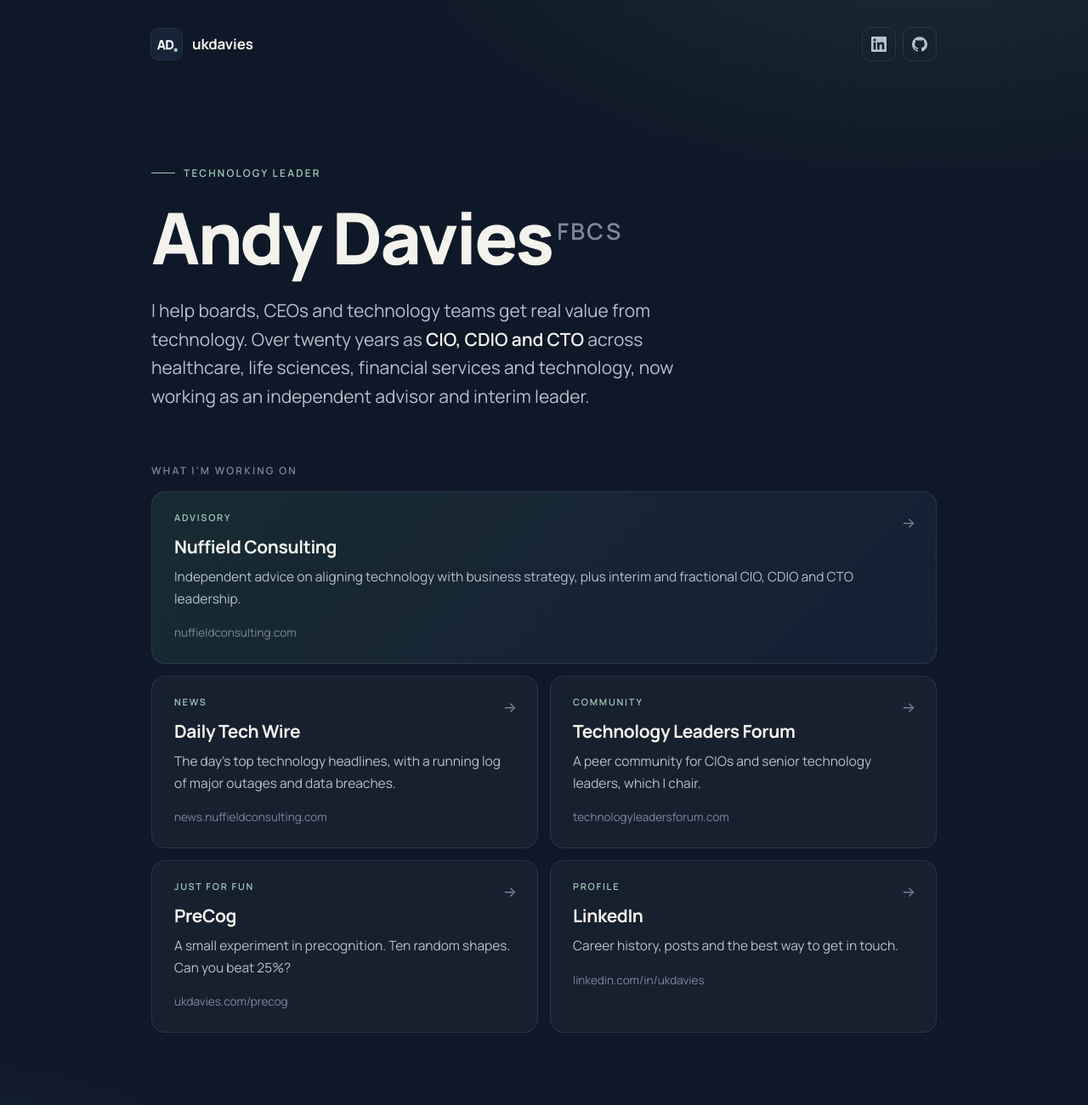
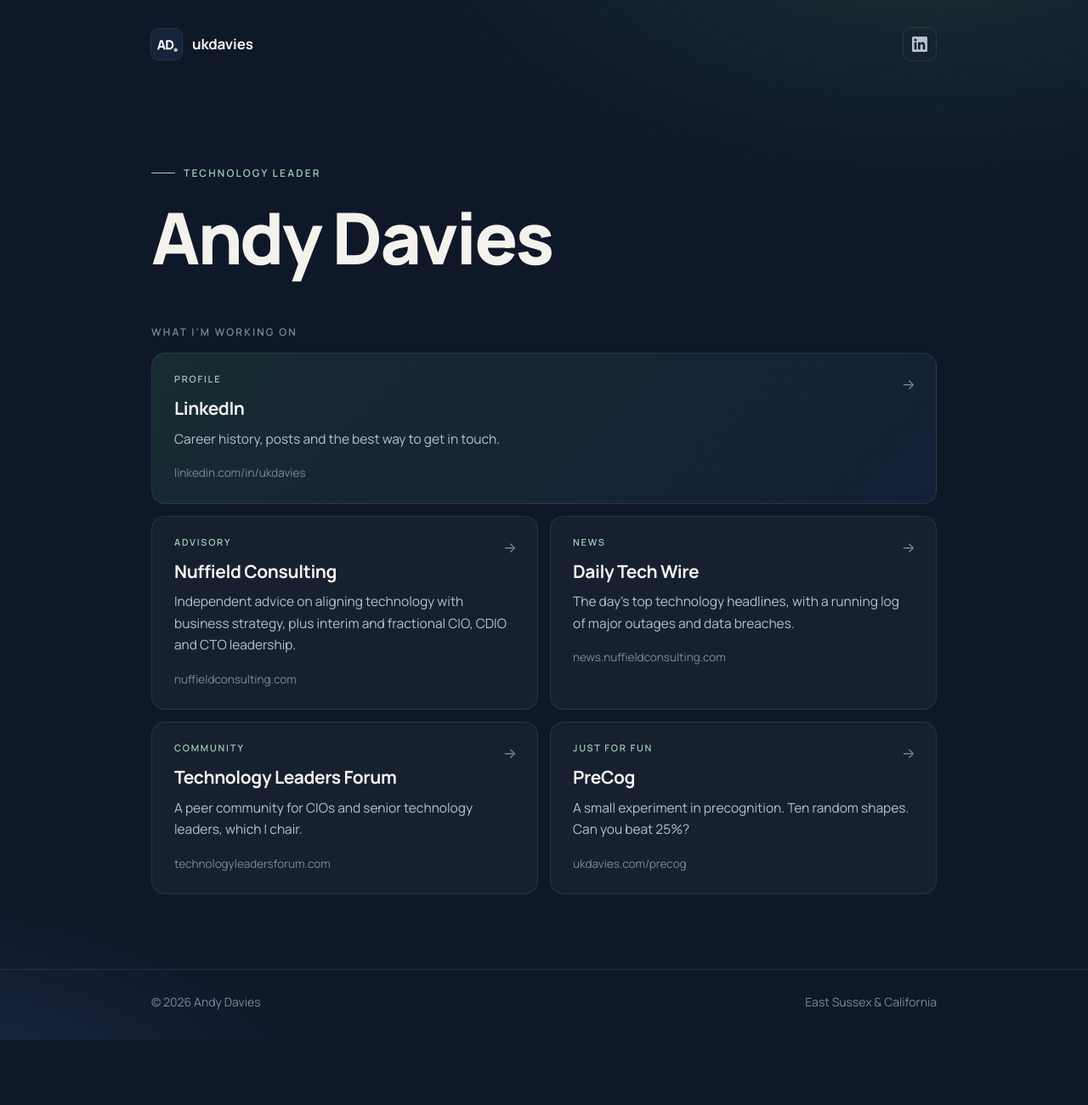
Before and after one commit to ukdavies/ukdavies.github.io, a plain HTML site: page index.html in a window 1280 px wide. Shown: the top 1300 px of the page at 85% size. After the commit the page ends 1224 px from the top, so only its background shows below. Drawn offline with Linux system fonts and the light colour scheme.

Commit message:
Drop FBCS, intro and GitHub link; LinkedIn card first
Co-Authored-By: Claude Opus 5.5 <noreply@anthropic.com>
Claude-Session: https://claude.ai/code/session_01Cwd7oJtx6EdrBhxCnNkLDQ

```diff
--- a/index.html
+++ b/index.html
@@ -4,7 +4,7 @@
 <meta charset="utf-8">
 <meta name="viewport" content="width=device-width, initial-scale=1">
 <title>Andy Davies · Technology leader</title>
-<meta name="description" content="Andy Davies FBCS. Technology leader, advisor and interim CIO, CDIO and CTO.">
+<meta name="description" content="Andy Davies. Technology leader, advisor and interim CIO, CDIO and CTO.">
 <meta property="og:title" content="Andy Davies">
 <meta property="og:description" content="Technology leader, advisor and interim CIO, CDIO and CTO.">
 <meta property="og:type" content="website">
@@ -119,9 +119,6 @@ footer a { color: var(--body); text-underline-offset: 3px; }
       <a href="https://www.linkedin.com/in/ukdavies/" aria-label="LinkedIn" rel="me">
         <svg viewBox="0 0 24 24" aria-hidden="true"><path d="M20.45 20.45h-3.56v-5.57c0-1.33-.02-3.04-1.85-3.04-1.85 0-2.14 1.45-2.14 2.94v5.67H9.35V9h3.41v1.56h.05c.48-.9 1.64-1.85 3.37-1.85 3.6 0 4.27 2.37 4.27 5.46v6.28zM5.34 7.43a2.06 2.06 0 1 1 0-4.13 2.06 2.06 0 0 1 0 4.13zM7.12 20.45H3.56V9h3.56v11.45zM22.22 0H1.77C.79 0 0 .77 0 1.73v20.54C0 23.23.79 24 1.77 24h20.45c.98 0 1.78-.77 1.78-1.73V1.73C24 .77 23.2 0 22.22 0z"/></svg>
       </a>
-      <a href="https://github.com/ukdavies" aria-label="GitHub" rel="me">
-        <svg viewBox="0 0 24 24" aria-hidden="true"><path d="M12 .3a12 12 0 0 0-3.8 23.38c.6.12.83-.26.83-.57v-2.23c-3.34.73-4.04-1.42-4.04-1.42-.55-1.39-1.33-1.76-1.33-1.76-1.09-.74.08-.73.08-.73 1.2.09 1.84 1.24 1.84 1.24 1.07 1.83 2.8 1.3 3.49 1 .1-.78.42-1.31.76-1.61-2.67-.3-5.47-1.33-5.47-5.93 0-1.31.47-2.38 1.24-3.22-.14-.3-.54-1.52.1-3.18 0 0 1-.32 3.3 1.23a11.5 11.5 0 0 1 6 0c2.28-1.55 3.29-1.23 3.29-1.23.64 1.66.24 2.88.12 3.18a4.65 4.65 0 0 1 1.23 3.22c0 4.61-2.8 5.63-5.48 5.92.42.36.81 1.1.81 2.22v3.29c0 .32.21.7.82.57A12 12 0 0 0 12 .3"/></svg>
-      </a>
     </nav>
   </div>
 </header>
@@ -130,8 +127,7 @@ footer a { color: var(--body); text-underline-offset: 3px; }
   <section class="hero">
     <div class="wrap">
       <p class="eyebrow">Technology leader</p>
-      <h1>Andy Davies<span class="post">FBCS</span></h1>
-      <p class="lede">I help boards, CEOs and technology teams get real value from technology. Over twenty years as <strong>CIO, CDIO and CTO</strong> across healthcare, life sciences, financial services and technology, now working as an independent advisor and interim leader.</p>
+      <h1>Andy Davies</h1>
     </div>
   </section>
 
@@ -139,7 +135,13 @@ footer a { color: var(--body); text-underline-offset: 3px; }
     <div class="wrap">
       <p class="section-label">What I'm working on</p>
       <div class="grid">
-        <a class="card feature" href="https://nuffieldconsulting.com/">
+        <a class="card feature" href="https://www.linkedin.com/in/ukdavies/" rel="me">
+          <span class="kind">Profile</span>
+          <h2>LinkedIn</h2>
+          <p>Career history, posts and the best way to get in touch.</p>
+          <span class="url">linkedin.com/in/ukdavies</span>
+        </a>
+        <a class="card" href="https://nuffieldconsulting.com/">
           <span class="kind">Advisory</span>
           <h2>Nuffield Consulting</h2>
           <p>Independent advice on aligning technology with business strategy, plus interim and fractional CIO, CDIO and CTO leadership.</p>
@@ -163,12 +165,6 @@ footer a { color: var(--body); text-underline-offset: 3px; }
           <p>A small experiment in precognition. Ten random shapes. Can you beat 25%?</p>
           <span class="url">ukdavies.com/precog</span>
         </a>
-        <a class="card" href="https://www.linkedin.com/in/ukdavies/" rel="me">
-          <span class="kind">Profile</span>
-          <h2>LinkedIn</h2>
-          <p>Career history, posts and the best way to get in touch.</p>
-          <span class="url">linkedin.com/in/ukdavies</span>
-        </a>
       </div>
     </div>
   </section>
```
